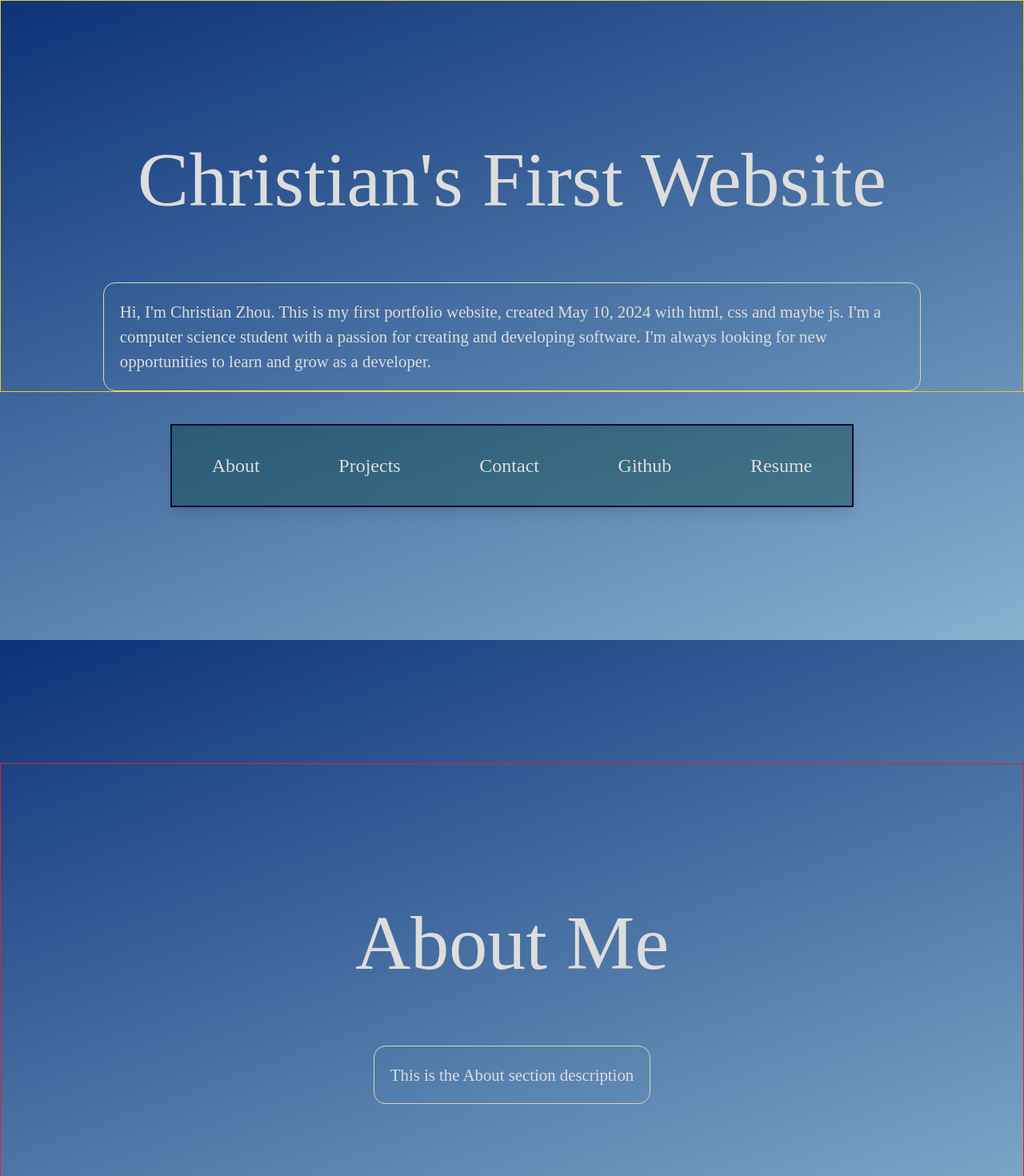
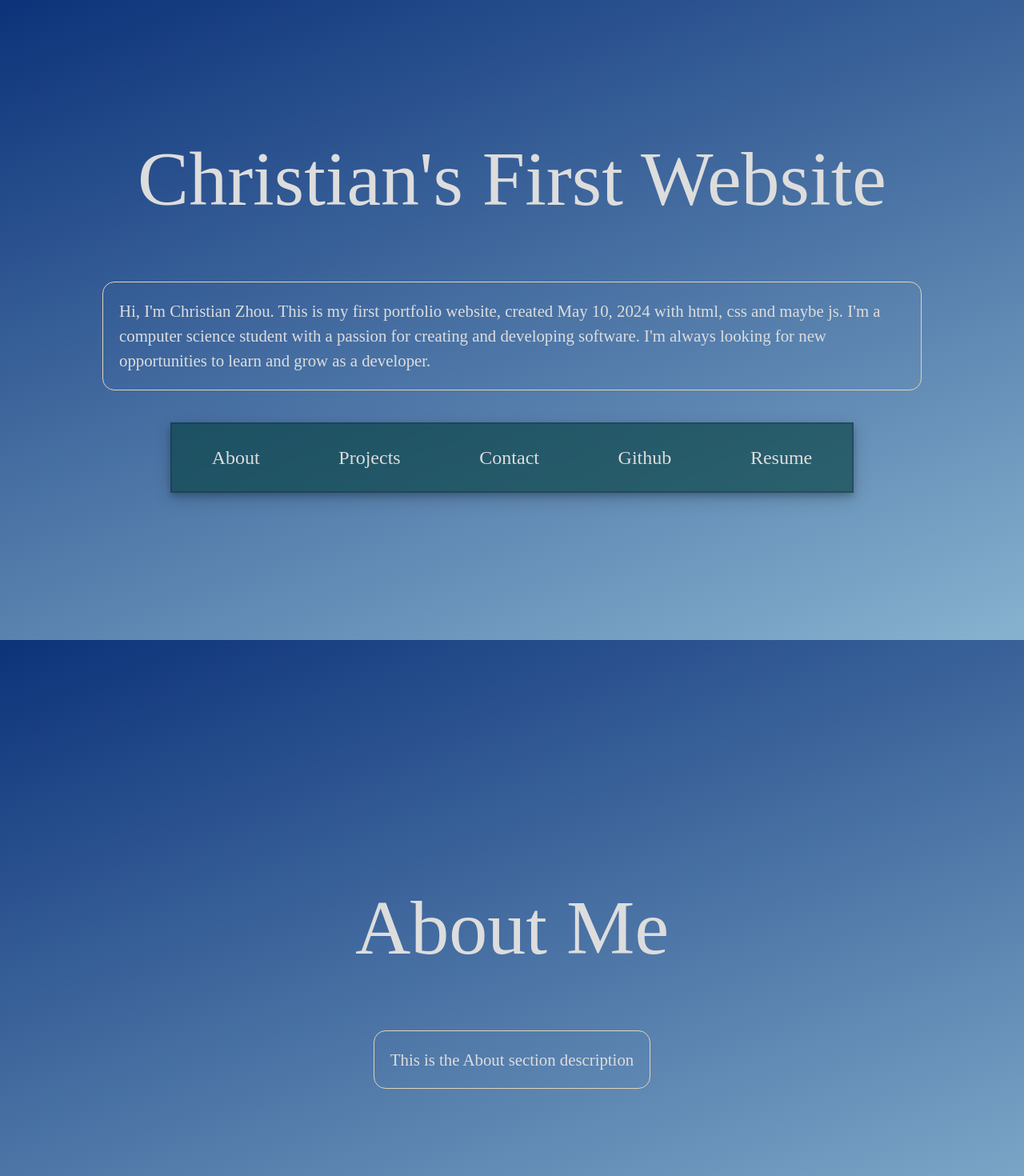
Before and after one commit to christianzhou1/portfolio-react, a React (Create React App) app: page / in a window 1280 px wide. Shown: the top 1470 px of the page at 80% size. Built offline with nearby package versions, Linux system fonts and the light colour scheme.

Commit message:
refactor: Update Hero and Menu styles

```diff
--- a/src/components/Hero.tsx
+++ b/src/components/Hero.tsx
@@ -3,7 +3,7 @@ import Description from "./Description";
 import React from "react";
 const Hero: React.FC = () => {
   return (
-    <div className="flex flex-col min-h-[60vh] min-w-full items-center text-off-white border border-yellow-400">
+    <div className="flex flex-col min-h-[60vh] min-w-full items-center text-off-white">
       <h1 className=" font-thin text-8xl mt-44 mb-20 text-offWhite">
         Christian's First Website
       </h1>
--- a/src/components/Menu.tsx
+++ b/src/components/Menu.tsx
@@ -5,7 +5,7 @@ import MenuButton from "./MenuButton";
 
 const Menu: React.FC = () => {
   return (
-    <div className="sticky top-0 z-50 backdrop-filter backdrop-blur-md flex flex-row w-full md:w-35em lg:w-2/3 xl:w-95% max-w-90% mx-auto mb-[40vh] mt-10 py-6 bg-brunswickGreen bg-opacity-40 justify-around text-2xl border-2 border-russianBlue shadow-lg">
+    <div className="sticky top-0 z-50 backdrop-filter backdrop-blur-[15px] flex flex-row w-full md:w-35em lg:w-2/3 xl:w-95% max-w-90% mx-auto mb-[40vh] mt-10 py-4 bg-brunswickGreen bg-opacity-60 justify-around text-2xl border-2 border-russianBlue border-opacity-20 shadow-custom-shadow">
       <MenuButton href="#about"> About </MenuButton>
       <MenuButton href="#projects"> Projects </MenuButton>
       <MenuButton href="#contact"> Contact </MenuButton>
--- a/src/components/MenuButton.tsx
+++ b/src/components/MenuButton.tsx
@@ -17,7 +17,7 @@ const Button: FC<ButtonProps> = ({ children, onClick, href }) => {
         rel="noopener noreferrer"
         className="
           transition-all duration-[400ms] ease-in-out
-          text-offWhite px-4 py-2 rounded-xl border-2 border-transparent hover:text-sinopia hover:border-sinopia hover:scale-110
+          text-offWhite px-4 py-2 rounded-xl border-2 border-transparent hover:text-russianBlue hover:border-russianBlue hover:scale-110
         "
       >
         {children}
--- a/src/components/Section.tsx
+++ b/src/components/Section.tsx
@@ -7,7 +7,7 @@ interface SectionProps {
 }
 const Section = ({ titleContent, descContent }: SectionProps) => {
   return (
-    <div className="flex flex-col min-h-screen min-w-full items-center text-off-white border border-red-600">
+    <div className="flex flex-col min-h-screen min-w-full items-center text-off-white">
       <Title content={titleContent} />
       <Description content={descContent} />
     </div>
--- a/tailwind.config.js
+++ b/tailwind.config.js
@@ -12,10 +12,13 @@ module.exports = {
         fireEngineRed: "#c51b29",
         sinopia: "#c73e1d",
       },
-      // Optionally, define gradients
       backgroundImage: (theme) => ({
         "blue-gradient": "linear-gradient(160deg, #0c3279, #87b2cf)",
       }),
+      boxShadow: {
+        "custom-shadow":
+          "0 4px 8px 0 rgba(0, 0, 0, 0.2), 0 6px 20px 0 rgba(0, 0, 0, 0.19)",
+      },
     },
   },
   plugins: [],
```
